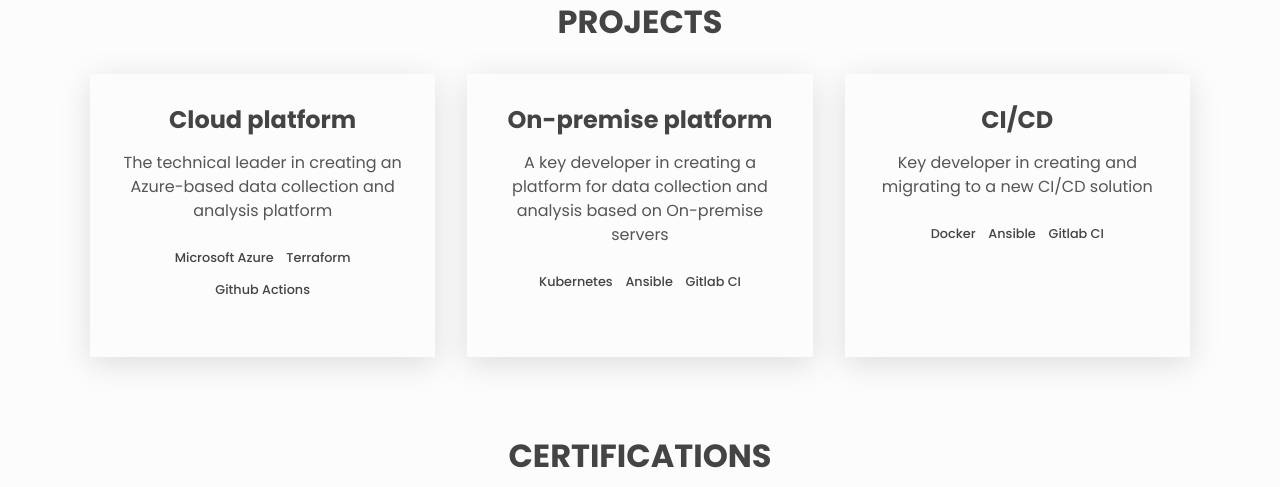
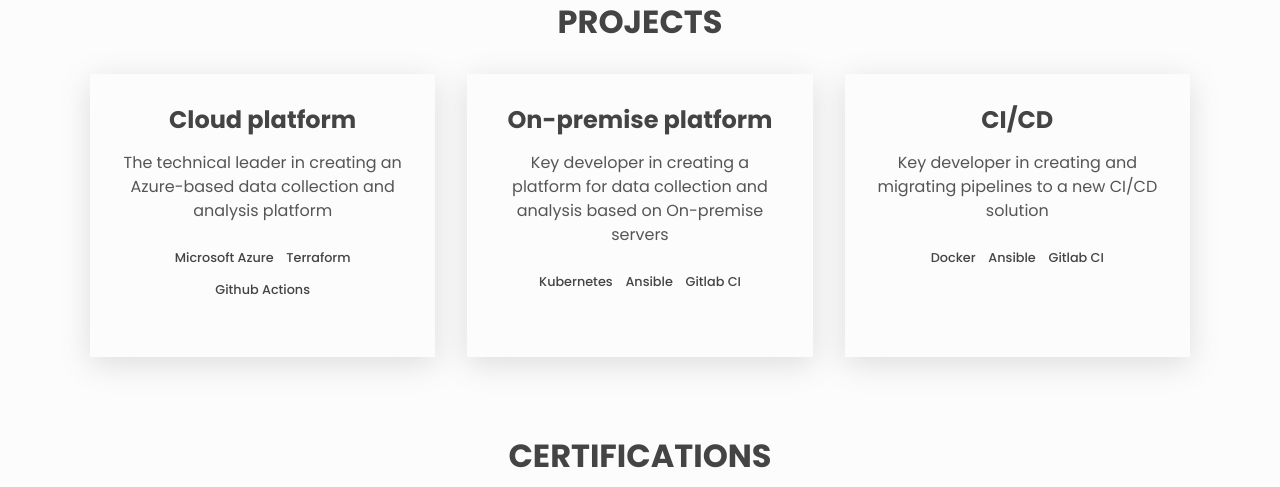
Before and after one commit to tropnikovvl/portfolio, a plain HTML site: page index.html in a window 1280 px wide. Shown: the part 1021-1508 px from the top of the page. Drawn offline with Linux system fonts and the light colour scheme.

Commit message:
fix text

```diff
--- a/index.html
+++ b/index.html
@@ -143,7 +143,7 @@
           <div class="project">
             <h3>On-premise platform</h3>
             <p class="project__description">
-              A key developer in creating a platform for data collection and
+              Key developer in creating a platform for data collection and
               analysis based on On-premise servers
             </p>
             <ul class="project__stack">
@@ -171,7 +171,7 @@
           <div class="project">
             <h3>CI/CD</h3>
             <p class="project__description">
-              Key developer in creating and migrating to a new CI/CD solution
+              Key developer in creating and migrating pipelines to a new CI/CD solution
             </p>
             <ul class="project__stack">
               <li class="project__stack-item">Docker</li>
```
